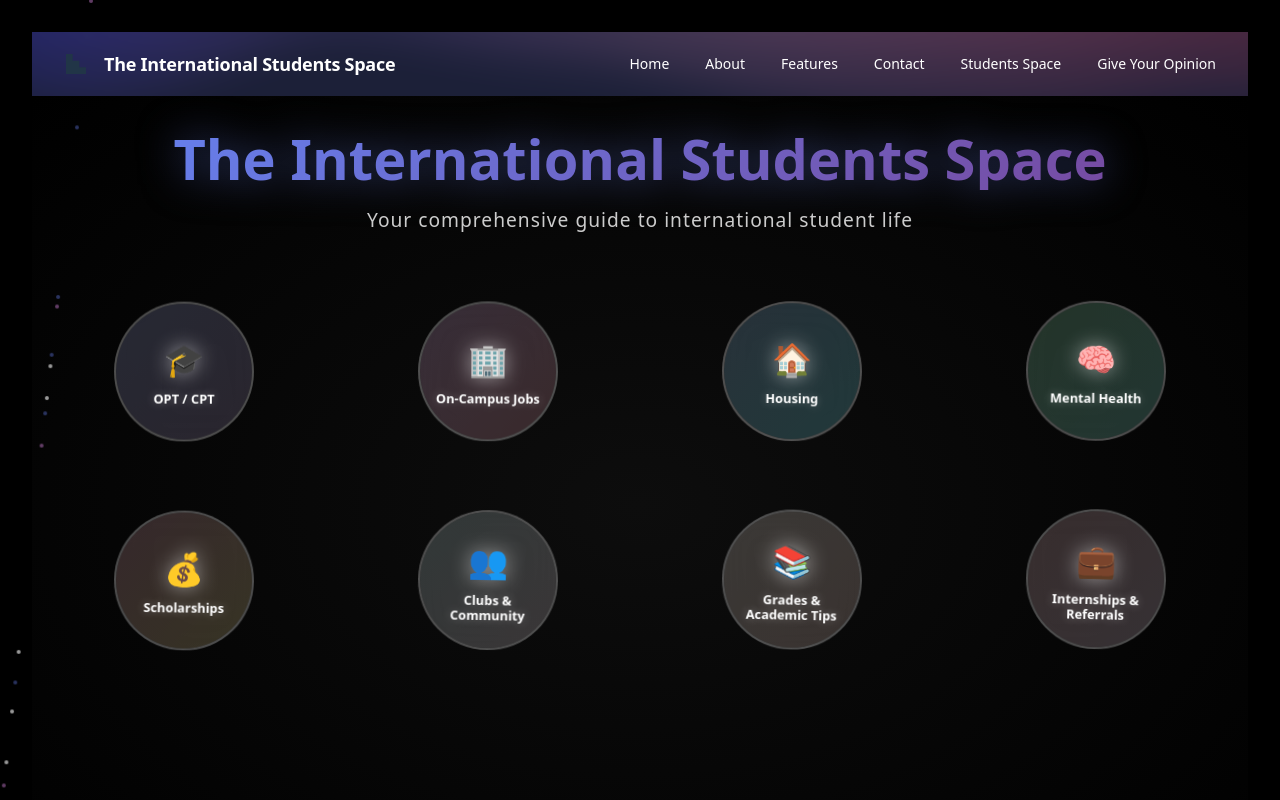
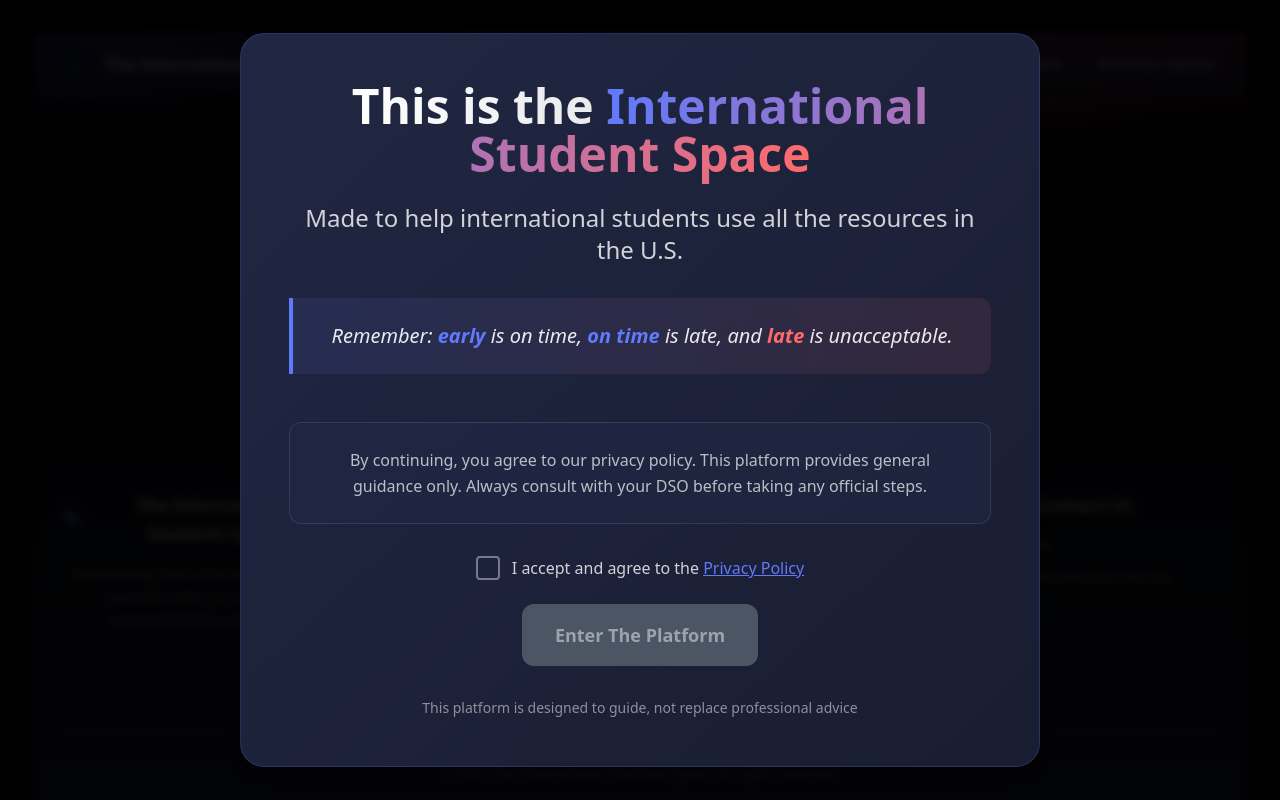
Before and after one commit to eneanushi/international-students-space, a React (Vite) app: page /space in a window 1280 px wide. Shown: the top 800 px of the page. Built offline with nearby package versions, Linux system fonts and the light colour scheme.

Commit message:
consent form

```diff
--- a/src/App.tsx
+++ b/src/App.tsx
@@ -18,40 +18,33 @@ import PrivacyPolicy from './components/PrivacyPolicy';
 import ConsentModal from './components/ConsentModal';
 
 function Home() {
-  const [showConsentModal, setShowConsentModal] = useState(false);
+  const [showConsentModal, setShowConsentModal] = useState(true); // Show immediately
+  const [showOpeningAnimation, setShowOpeningAnimation] = useState(false);
   const [showMainContent, setShowMainContent] = useState(false);
 
-  const handleOpeningComplete = () => {
-    // Check if user has already accepted the consent
-    const hasAcceptedConsent = localStorage.getItem('consentAccepted');
-
-    if (hasAcceptedConsent === 'true') {
-      // User has already accepted, show main content directly
-      setShowMainContent(true);
-    } else {
-      // First time user, show consent modal
-      setShowConsentModal(true);
-    }
+  const handleConsentAccept = () => {
+    setShowConsentModal(false);
+    setShowOpeningAnimation(true);
   };
 
-  const handleConsentAccept = () => {
-    // Save consent acceptance to localStorage
-    localStorage.setItem('consentAccepted', 'true');
-    setShowConsentModal(false);
+  const handleOpeningComplete = () => {
     setShowMainContent(true);
   };
 
   return (
     <>
-      <OpeningEffect onComplete={handleOpeningComplete} />
-
-      {/* Consent Modal */}
+      {/* Consent Modal - shows first */}
       <ConsentModal
         isVisible={showConsentModal}
         onAccept={handleConsentAccept}
       />
 
-      {/* Main Content - only show after consent */}
+      {/* Opening Animation - shows after consent */}
+      {showOpeningAnimation && (
+        <OpeningEffect onComplete={handleOpeningComplete} />
+      )}
+
+      {/* Main Content - only show after opening animation */}
       {showMainContent && (
         <div className="space-y-8">
           <Hero />
--- a/src/components/Space.tsx
+++ b/src/components/Space.tsx
@@ -1,5 +1,6 @@
 import React, { useState, useRef, useEffect } from 'react';
 import './Space.css';
+import ConsentModal from './ConsentModal';
 
 // Topic data with unique information for each card
 const topicData = [
@@ -998,6 +999,10 @@ const Space: React.FC = () => {
   const [connections, setConnections] = useState<Array<{from: number, to: number}>>([]);
   const circlesRef = useRef<HTMLDivElement>(null);
 
+  // Consent modal state
+  const [showConsentModal, setShowConsentModal] = useState(true);
+  const [showSpaceContent, setShowSpaceContent] = useState(false);
+
   // Generate web-like connections
   useEffect(() => {
     const newConnections = [];
@@ -1034,7 +1039,21 @@ const Space: React.FC = () => {
     setRoadmapType('');
   };
 
+  const handleConsentAccept = () => {
+    setShowConsentModal(false);
+    setShowSpaceContent(true);
+  };
+
   return (
+    <>
+      {/* Consent Modal - shows first */}
+      <ConsentModal
+        isVisible={showConsentModal}
+        onAccept={handleConsentAccept}
+      />
+
+      {/* Space Content - only show after consent */}
+      {showSpaceContent && (
     <div className="space-container">
       {/* Animated background */}
       <div className="space-background">
@@ -1102,6 +1121,8 @@ const Space: React.FC = () => {
         roadmapType={roadmapType}
       />
     </div>
+      )}
+    </>
   );
 };
 
```
Also changed, not shown: 1 other file (tests, documents, lock files or other folders).
